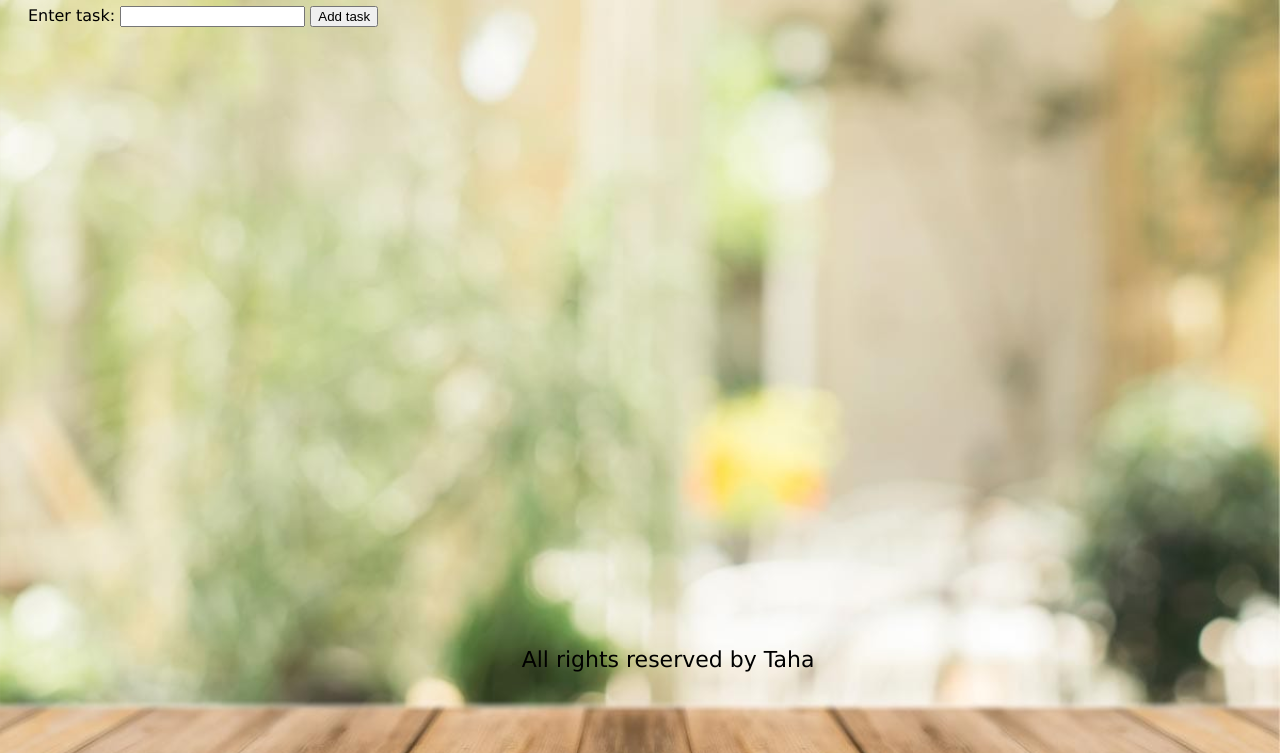
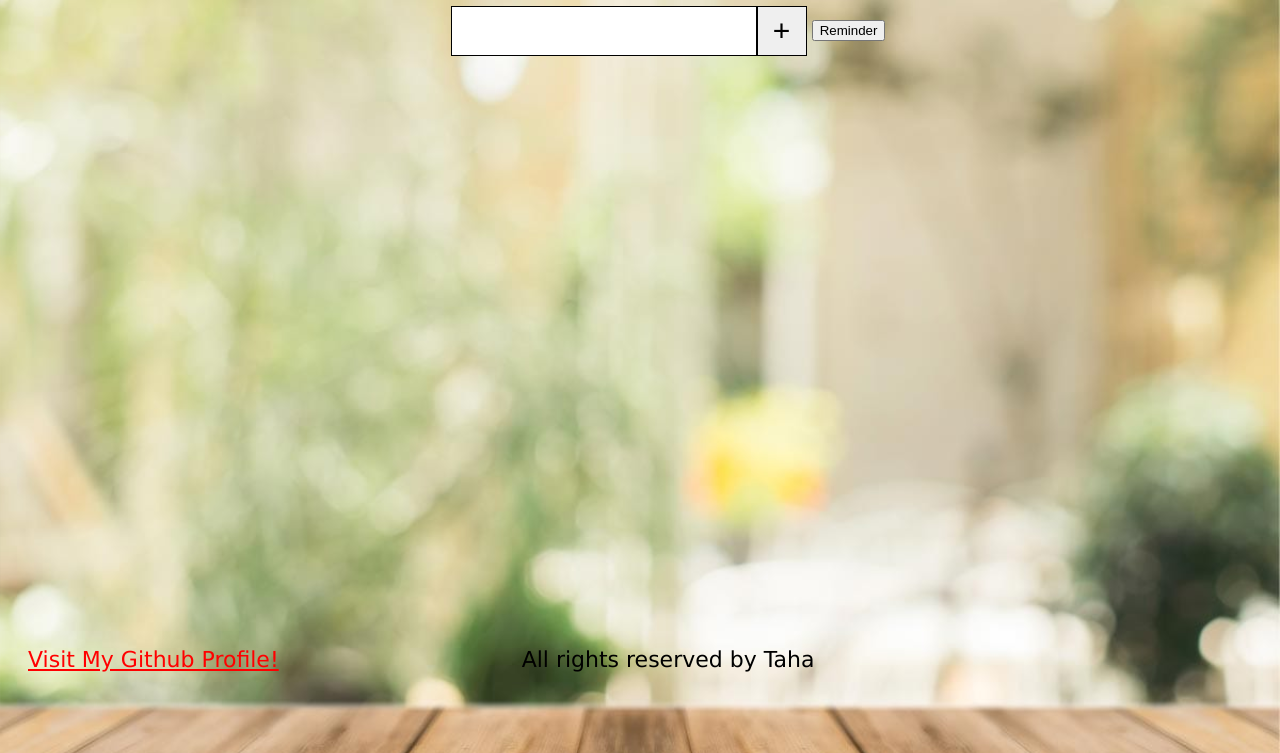
Before and after one commit to taharasoul/taharasoul.github.io, a plain HTML site: page index.html in a window 1280 px wide. Shown: the part 103-856 px from the top of the page. Drawn offline with Linux system fonts and the light colour scheme.

Commit message:
new changes

```diff
--- a/index.html
+++ b/index.html
@@ -1,25 +1,28 @@
 <!DOCTYPE html>
 <html lang="en">
-  <head>
-    <meta charset="UTF-8" />
-    <meta http-equiv="X-UA-Compatible" content="IE=edge" />
-    <meta name="viewport" content="width=device-width, initial-scale=1.0" />
-    <title>Todo list</title>
-    <script src="./todo-scripts.js"></script>
-    <link rel="stylesheet" href="style.css" />
-  </head>
-  <body>
-    <header>
-      <h1>Todo tasks</h1>
-    </header>
-    <main>
-      <form onsubmit="return addToDo(event);">
-        <label>Enter task: </label>
-        <input type="text" id="todo-value" />
-        <button type="submit">Add task</button>
-      </form>
-      <ul id="todo-values"></ul>
-    </main>
-    <footer class="footer">All rights reserved by Taha</footer>
-  </body>
+
+<head>
+  <meta charset="UTF-8">
+  <meta http-equiv="X-UA-Compatible" content="IE=edge">
+  <meta name="viewport" content="width=device-width, initial-scale=1.0">
+  <link rel="stylesheet" href="style.css">
+  <title>To Do List</title>
+</head>
+
+<body>
+  <h1>To Do List</h1>
+  <div class="container">
+    <input id="inputField" type="text"><button id="addToDo">+</button> <button id="reminder">Reminder</button>
+    <div class="to-dos" id="toDoContainer">
+    <div class="to-dos" id="toDoContainer-2"></div>
+  </div>
+  <script src=todo-scripts.js></script>
+  <footer class="footer">All rights reserved by Taha</footer>
+
+  <div class="link">
+  <a href="https://github.com/taharasoul" target="_blank">Visit My Github Profile!</a>
+ </div>
+</body>
+
+
 </html>
--- a/style.css
+++ b/style.css
@@ -1,21 +1,50 @@
+
+
 body {
   background: url("./blur-background-og.jpg") no-repeat center center fixed;
   background-size: cover;
   font-family: "Lucida Sans", "Lucida Sans Regular", "Lucida Grande",
     "Lucida Sans Unicode", Geneva, Verdana, sans-serif;
-  padding: 20px;
-  width: 100%;
-  height: 100%;
-  overflow: hidden;
-  min-height: 100vh;
+    padding: 20px;
+    width: 100%;
+    height: 100%;
+    overflow: hidden;
+    min-height: 100vh;
+    text-align: center;
 }
 
-ul li:nth-child(odd) {
-  color: red;
+
+.container{
+  width: 360 px
 }
 
-ul li:nth-child(even) {
-  color: blue;
+#inputField {
+  width: 300px;
+  height: 46px;
+  border: 1px solid black;
+  outline: none;
+  font-size: 25px;
+  vertical-align: middle;
+}
+
+
+#addToDo {
+ height: 50px;
+ width: 50px;
+ border: 1px solid black;
+ vertical-align: middle;
+ font-size: 30px;
+}
+
+.to.dos{
+  margin-top: 50px;
+}
+
+.paragraph-styling {
+  margin: 15px;
+  cursor: pointer;
+  font-size: 20px;
+
 }
 
 .footer {
@@ -27,3 +56,32 @@ ul li:nth-child(even) {
   text-align: center;
   font-size: 22px;
 }
+
+.link {
+  position: fixed;
+  bottom: 0;
+  width: 100%;
+  height: 50px;
+  margin: auto;
+  text-align: start;
+  font-size: 22px;
+}
+
+a:link {
+  color: red;
+}
+
+/* visited link */
+a:visited {
+  color: green;
+}
+
+/* mouse over link */
+a:hover {
+  color: hotpink;
+}
+
+/* selected link */
+a:active {
+  color: blue;
+}
--- a/todo-scripts.js
+++ b/todo-scripts.js
@@ -1,18 +1,35 @@
 const todos = [];
 
-function addToDo(event) {
-  event.preventDefault();
+let addToDoButton = document.getElementById("addToDo");
+let toDoContainer = document.getElementById("toDoContainer");
+let toDoContainer2 = document.getElementById("toDoContainer-2");
+let reminder = document.getElementById("reminder");
+let inputField = document.getElementById("inputField");
 
-  const todoValue = document.getElementById("todo-value").value;
-  todos.push(todoValue);
+addToDoButton.addEventListener("click", function () {
+  var paragraph = document.createElement("p");
 
-  document.getElementById("todo-values").innerHTML = "";
+  paragraph.classList.add("paragraph-styling");
 
+  paragraph.innerText = inputField.value;
+
+  toDoContainer.appendChild(paragraph);
+
+  todos.push(inputField.value);
+
+  inputField.value = "";
+
+  paragraph.addEventListener("click", function () {
+    paragraph.style.textDecoration = "line-through";
+  });
+});
+
+reminder.addEventListener("click", function () {
+  toDoContainer2.innerHTML = "";
   for (let i = 0; i < todos.length; i++) {
-    const child = document.createElement("li");
-
-    child.innerHTML = todos[i];
-
-    document.getElementById("todo-values").appendChild(child);
+    const paragraph = document.createElement("p");
+    paragraph.innerHTML = "Don't forget to: " + todos[i];
+    paragraph.classList.add("paragraph-styling");
+    toDoContainer2.appendChild(paragraph);
   }
-}
+});
```
